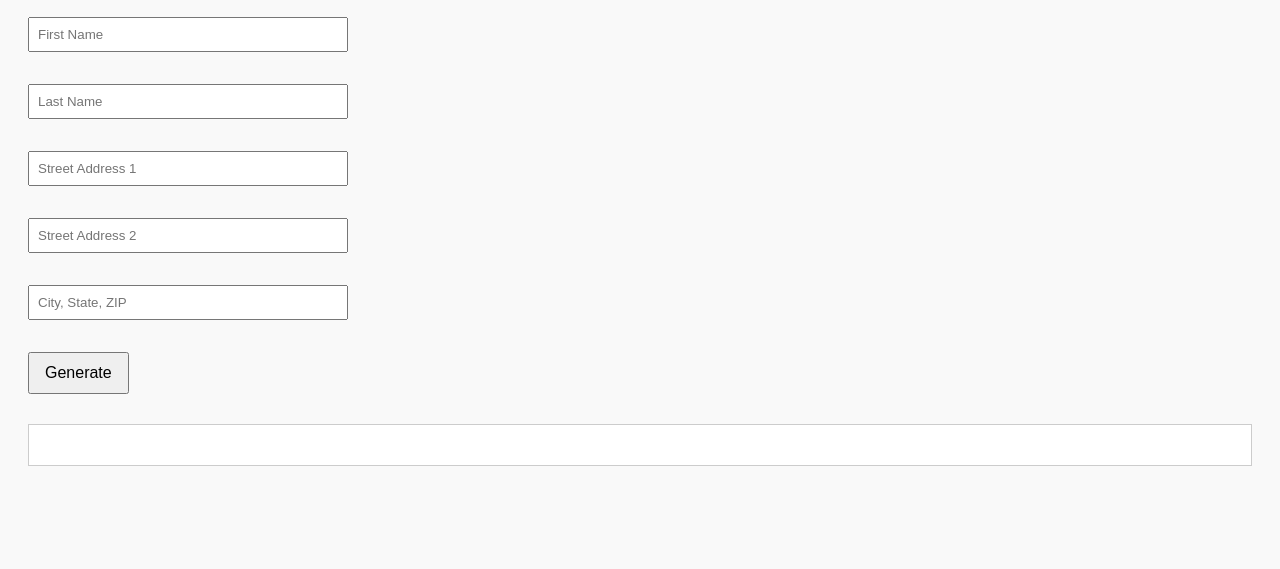
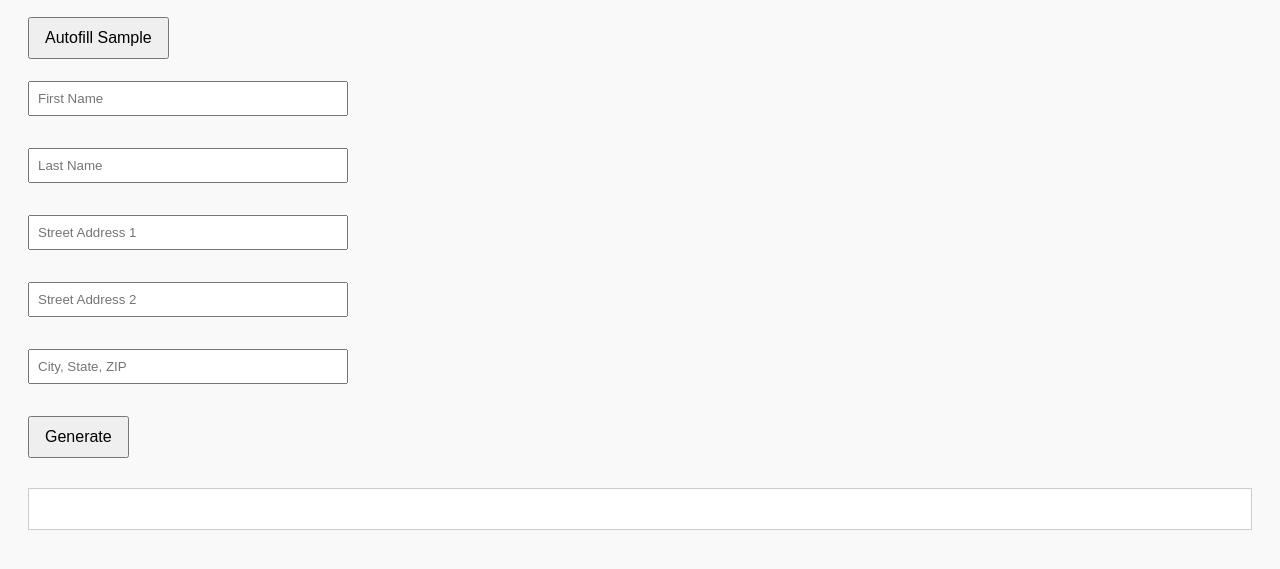
Before and after one commit to danjpark/postcard-writing, a plain HTML site: page index.html in a window 1280 px wide. Shown: the part 79-648 px from the top of the page. Drawn offline with Linux system fonts and the light colour scheme.

Commit message:
Update index.html

```diff
--- a/index.html
+++ b/index.html
@@ -9,7 +9,8 @@
 </head>
 <body>
   <h1>Postcard G-code Generator</h1>
-  <form id="address-form">
+<form id="address-form">
+  <button type="button" id="autofill">Autofill Sample</button><br><br>
     <input type="text" id="first-name" placeholder="First Name"><br>
     <input type="text" id="last-name" placeholder="Last Name"><br>
     <input type="text" id="address1" placeholder="Street Address 1"><br>
```
